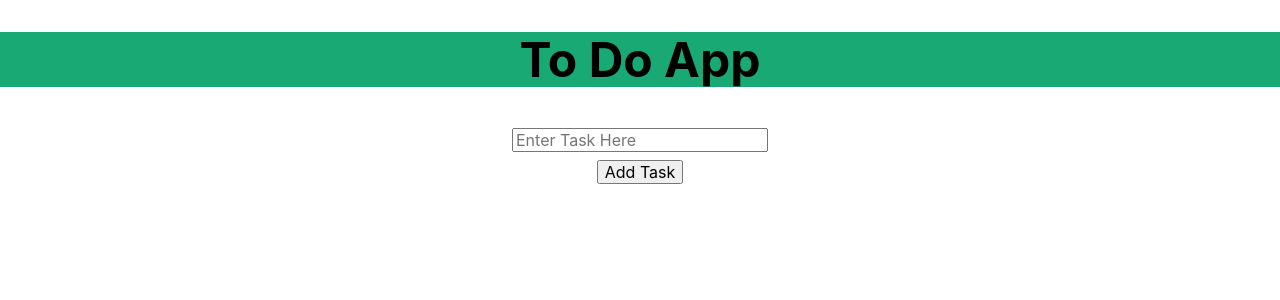
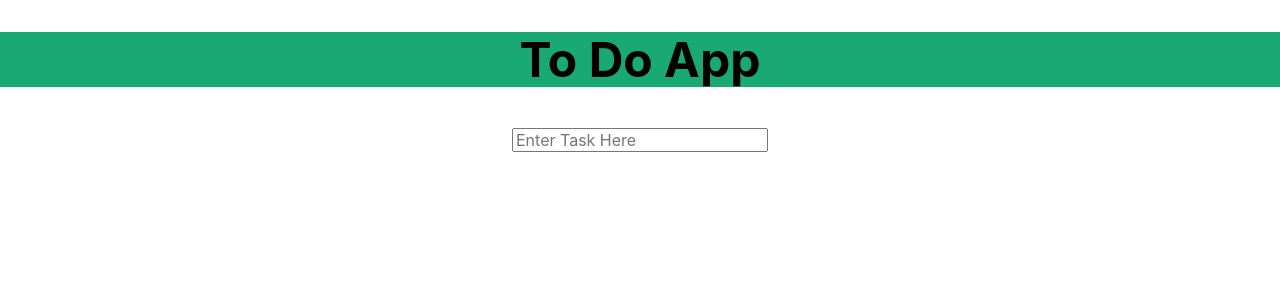
Before and after one commit to HSGill/ReactToDo, a React (Create React App) app: page / in a window 1280 px wide. Shown: the top 300 px of the page. Built offline with nearby package versions, Linux system fonts and the light colour scheme.

Commit message:
fix issue

```diff
--- a/src/App.js
+++ b/src/App.js
@@ -30,9 +30,7 @@ console.log ("working");
       <div className="tc ">
         <h1 className="f1 bg-green">To Do App</h1>
         <EnterTask searchChange={this.onSearchChange}  />
-        <button onClick={this.onButtonClick.bind(this)}>
-        Add Task
-        </button>
+
         <CardList tasks ={this.state.tasks}/>
       </div>
     );
--- a/src/EnterTask.js
+++ b/src/EnterTask.js
@@ -1,10 +1,11 @@
 import React from 'react';
 
-const EnterTask = ({searchfield, searchChange}) =>{
+const EnterTask = ({ searchChange}) =>{
 
 return (<div className="pa2 db">
 <input classname="pa3 ba b--green bg-lightest-blue"  type="" placeholder="Enter Task Here "
 onChange = {searchChange}/>
+
 </div>)
 
 }
```
